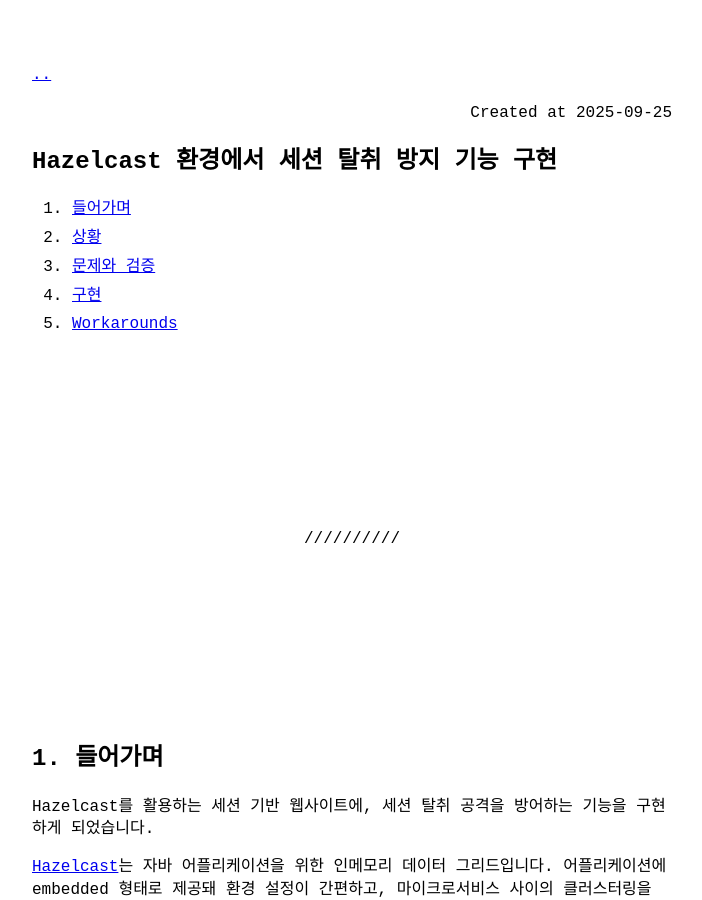
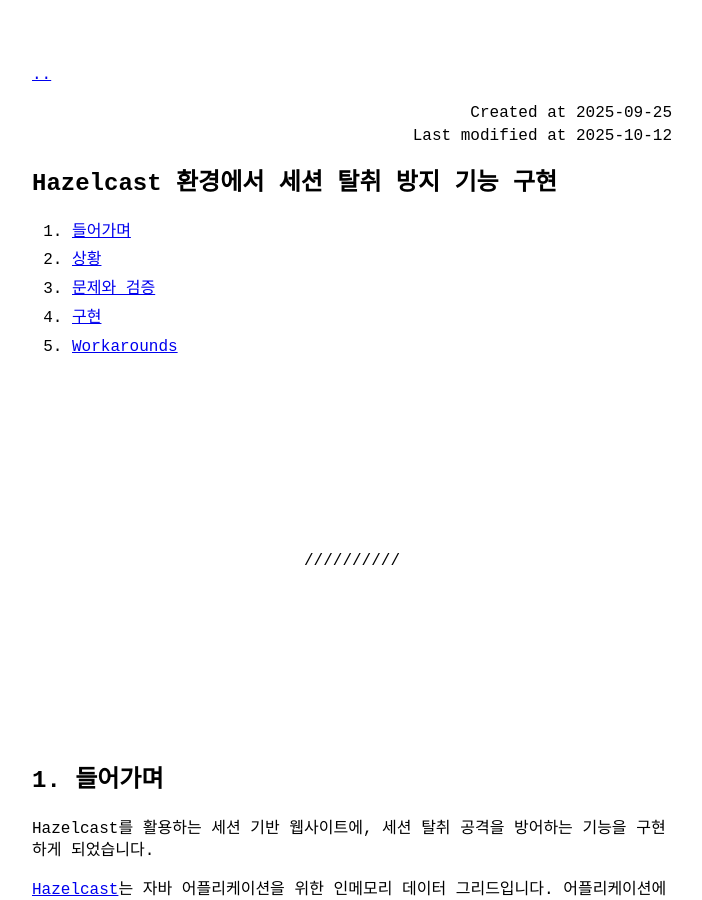
Before and after one commit to electronyoon/electronyoon.github.io, a Jekyll site: the page built from _posts/2025-09-25-hazelcast-환경에서-세션-탈취-방지-기능-구현.md, in a window 1280 px wide and 900 px high. Shown: the whole window, without its empty margins (288-990 px from the left). Built offline with Jekyll 4.4.1, drawn with Linux system fonts in a browser that asks for light colours.

Commit message:
docs: 최종 수정일 업데이트

```diff
--- a/_posts/2025-09-25-hazelcast-환경에서-세션-탈취-방지-기능-구현.md
+++ b/_posts/2025-09-25-hazelcast-환경에서-세션-탈취-방지-기능-구현.md
@@ -2,6 +2,7 @@
 layout: post
 title: "Hazelcast 환경에서 세션 탈취 방지 기능 구현"
 category: tech
+last_modified_at: 2025-10-12
 ---
 
 1. [들어가며](#1-들어가며)
```
